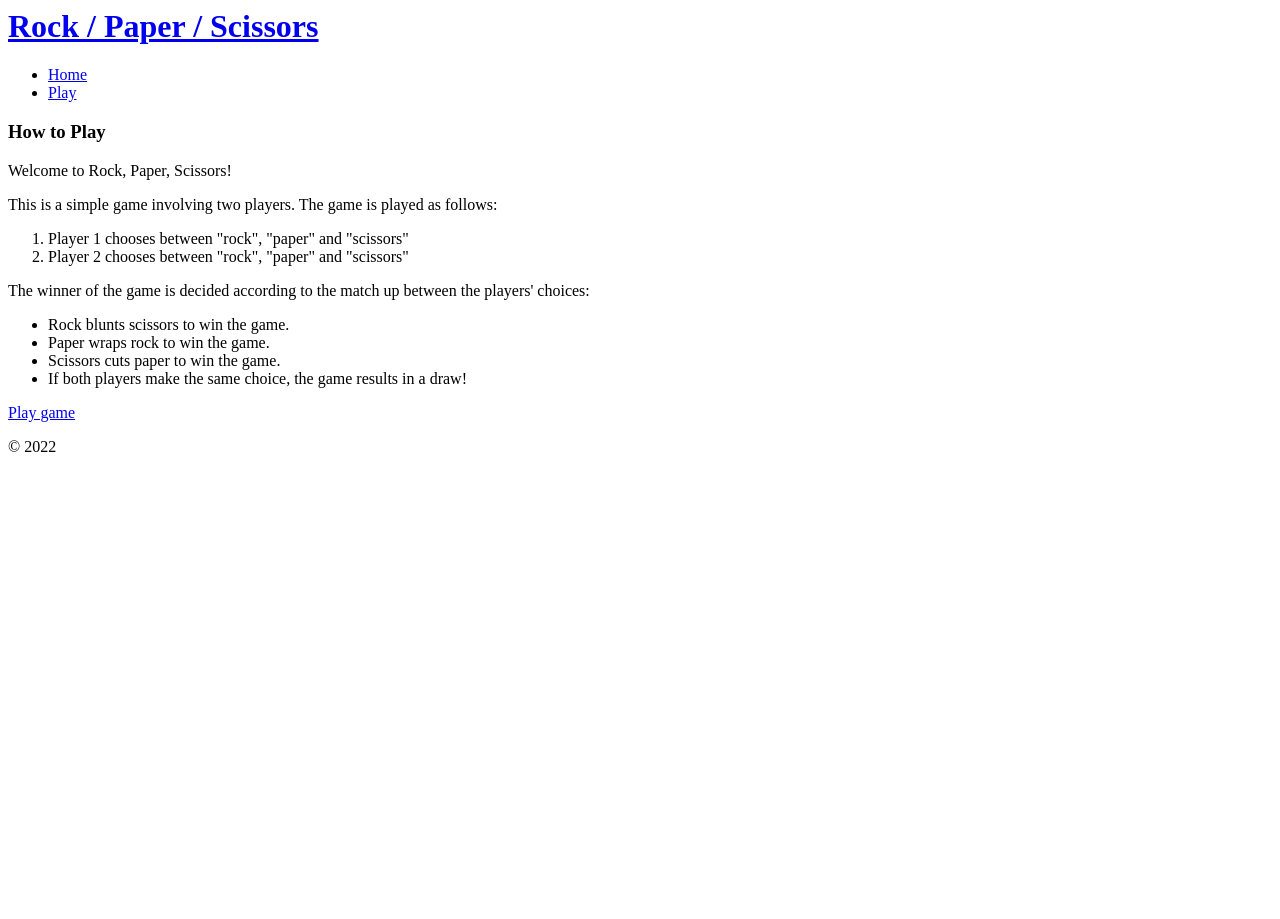
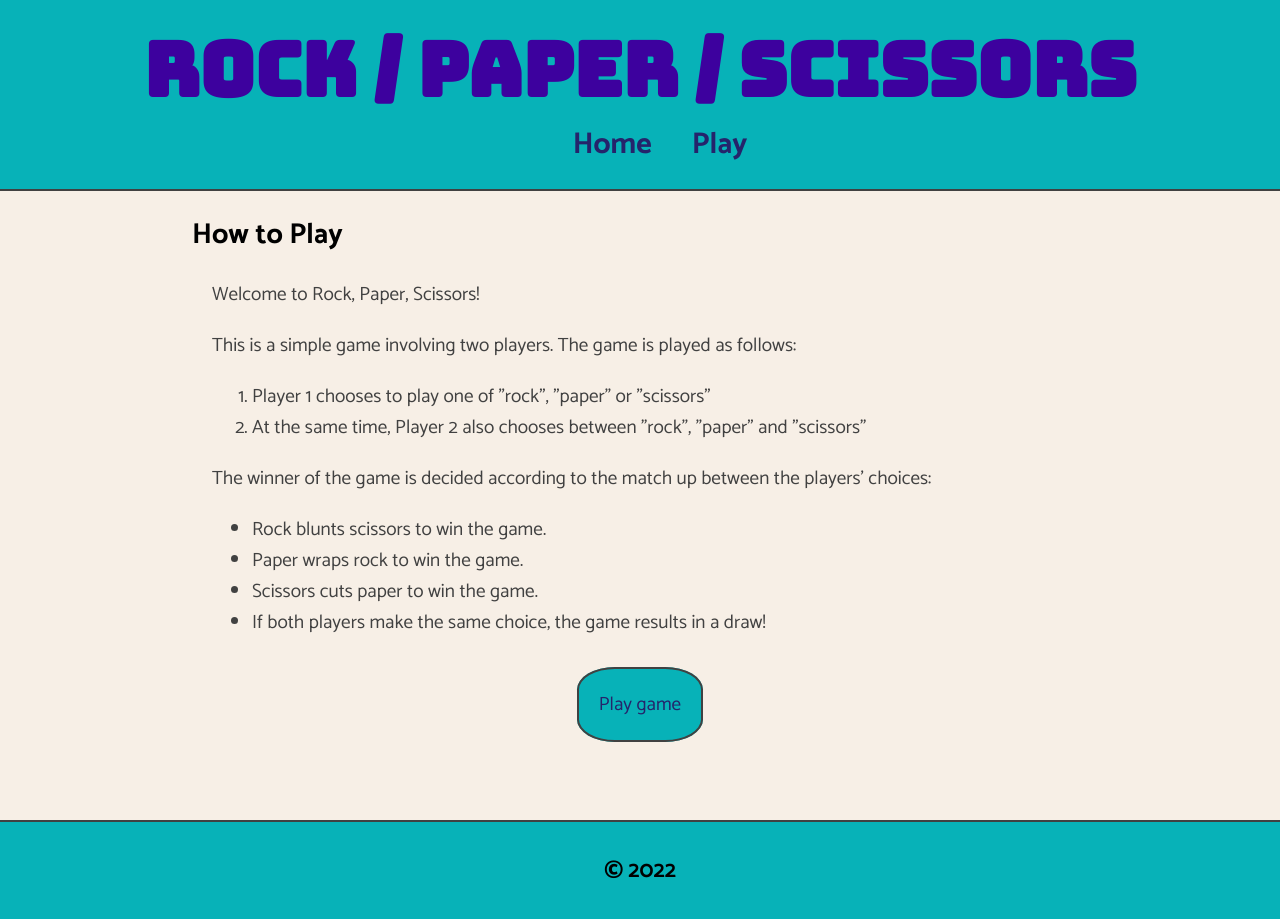
Before and after one commit to CLg003/wk03_weekend_homework_rock_paper_scissors_110322, a Flask app: page /home in a window 1280 px wide. Before the commit the page ends 452 px from the top, so only its background shows below. Run offline with Flask 2, Linux system fonts and the light colour scheme.

Commit message:
added css, extensions complete

```diff
--- a/controllers/controller.py
+++ b/controllers/controller.py
@@ -1,6 +1,5 @@
 from flask import render_template
 from app import app
-# from models.player import Player
 from models.player_list import players
 from models.game_list import game
 
@@ -17,20 +16,4 @@ def result(p1_choice, p2_choice):
     players[0].choice = p1_choice
     players[1].choice = p2_choice
     winner = game.game_result()
-    if winner == players[0]:
-        return render_template('game_result_player_1.html', title='Game Result', player_1=players[0], player_2=players[1])
-    elif winner == players[1]:
-        return render_template('game_result_player_2.html', title='Game Result', player_1=players[0], player_2=players[1])
-    else:
-        return render_template('game_result_draw.html', title='Game Result', player_1=players[0], player_2=players[1])
-
-
-# @app.route('/result')
-# def result():
-#     winner = game.game_result()
-#     if winner == players[0]:
-#         return render_template('game_result_player_1.html', title='Game Result', player_1=players[0], player_2=players[1])
-#     elif winner == players[1]:
-#         return render_template('game_result_player_2.html', title='Game Result', player_1=players[0], player_2=players[1])
-#     else:
-#         return render_template('game_result_draw.html', title='Game Result', player_1=players[0], player_2=players[1])
+    return render_template('game_result.html', title='Game Result', player_1=players[0], player_2=players[1], winner=winner)
--- a/models/player_list.py
+++ b/models/player_list.py
@@ -1,6 +1,6 @@
 from models.player import Player
 
-player_1 = Player("Player One", "Rock")
-player_2 = Player("Player Two", "Scissors")
+player_1 = Player("Player 1", "Rock")
+player_2 = Player("Player 2", "Scissors")
 
 players = [player_1, player_2]
--- a/static/style.css
+++ b/static/style.css
@@ -0,0 +1,90 @@
+* {
+    margin: 0;
+    padding: 0;
+}
+
+body {
+    font-family: 'Catamaran', 'Trebuchet MS', sans-serif;
+    font-size: larger;
+}
+
+header {
+    background-color: rgb(7, 178, 184);
+    padding: 20px 0;
+}
+
+h1 {
+    font-family: 'Bungee', 'Trebuchet MS', sans-serif;
+    font-size: 75px;
+    text-align: center;
+    margin: 0;
+}
+
+h1 > a {
+    color: rgb(61, 1, 158);
+}
+
+a {
+    text-decoration: none;
+    color: rgb(37, 36, 107);
+}
+
+nav > ul {
+    list-style: none;
+    display: flex;
+    justify-content: center;
+}
+
+nav > ul > li {
+    padding: 0 20px;
+    font-weight: bold;
+    font-size: 30px;
+}
+
+hr {
+    border: 0.5px solid rgb(65, 65, 65);
+}
+
+main {
+    padding-top: 20px;
+    padding-bottom: 80px;
+    background-color: rgb(247, 239, 230);
+    color: rgb(65, 65, 65);
+}
+
+section {
+    width: 70%;
+    margin: auto;
+}
+
+h2 {
+    color: black;
+}
+
+p {
+    margin: 20px;
+}
+
+ul, ol {
+    margin: 0 20px;
+    padding-left: 40px;
+}
+
+#play-game {
+    text-align: center;
+}
+
+#play-game > a {
+    background-color: rgb(7, 178, 184);
+    padding: 20px;
+    border: 2px solid rgb(65, 65, 65);
+    border-radius: 30%;
+}
+
+footer {
+    background-color: rgb(7, 178, 184);
+    padding: 10px 0;
+    text-align: center;
+    font-weight: bold;
+    font-size: larger;
+}
--- a/templates/base.html
+++ b/templates/base.html
@@ -1,6 +1,7 @@
 <html>
     <head>
-        <link href="{{ url_for('static', filename='style.css') }}">
+        <link href="{{ url_for('static', filename='style.css') }}" rel="stylesheet">
+        <link href="https://fonts.googleapis.com/css2?family=Bungee&family=Catamaran:wght@400;700&display=swap" rel="stylesheet">
         <title>{{ title }} - Rock, Paper, Scissors</title>
     </head>
     <body>
@@ -13,10 +14,12 @@
                 </ul>
             </nav>
         </header>
+        <hr>
         <main>
             {% block content %}
             {% endblock %}
         </main>
+        <hr>
         <footer>
             <p>&copy 2022</p>
         </footer>
--- a/templates/game_result_draw.html
+++ /dev/null
@@ -1,5 +0,0 @@
-{% extends 'base.html' %} {% block content %}
-<section class="results">
-    <p>{{ player_1.name }} plays {{ player_1.choice }} and {{ player_2.name }} plays {{ player_2.choice }}, so it's a draw!</p>
-</section>
-{% endblock %}
--- a/templates/game_result_player_1.html
+++ /dev/null
@@ -1,5 +0,0 @@
-{% extends 'base.html' %} {% block content %}
-<section class="results">
-    <p>{{ player_1.name }} wins by playing {{ player_1.choice }}, which beats {{ player_2.choice }}!</p>
-</section>
-{% endblock %}
--- a/templates/game_result_player_2.html
+++ /dev/null
@@ -1,5 +0,0 @@
-{% extends 'base.html' %} {% block content %}
-<section class="results">
-    <p>{{ player_2.name }} wins by playing {{ player_2.choice }}, which beats {{ player_1.choice }}!</p>
-</section>
-{% endblock %}
--- a/templates/index.html
+++ b/templates/index.html
@@ -1,11 +1,11 @@
 {% extends 'base.html' %} {% block content %}
     <section class="instructions">
-        <h3>How to Play</h3>
+        <h2>How to Play</h2>
         <p>Welcome to Rock, Paper, Scissors!</p>
         <p>This is a simple game involving two players. The game is played as follows:</p>
         <ol>
-            <li>Player 1 chooses between "rock", "paper" and "scissors"</li>
-            <li>Player 2 chooses between "rock", "paper" and "scissors"</li>
+            <li>Player 1 chooses to play one of "rock", "paper" or "scissors"</li>
+            <li>At the same time, Player 2 also chooses between "rock", "paper" and "scissors"</li>
         </ol>
         <p>The winner of the game is decided according to the match up between the players' choices:</p>
         <ul>
@@ -14,6 +14,7 @@
             <li>Scissors cuts paper to win the game.</li>
             <li>If both players make the same choice, the game results in a draw!</li>
         </ul>
+        <br>
         <p id="play-game"><a href="/play">Play game</a></p>
     </section>
 {% endblock %}
```
Also changed, not shown: templates/game_result.html (added, +14 -0 lines).
